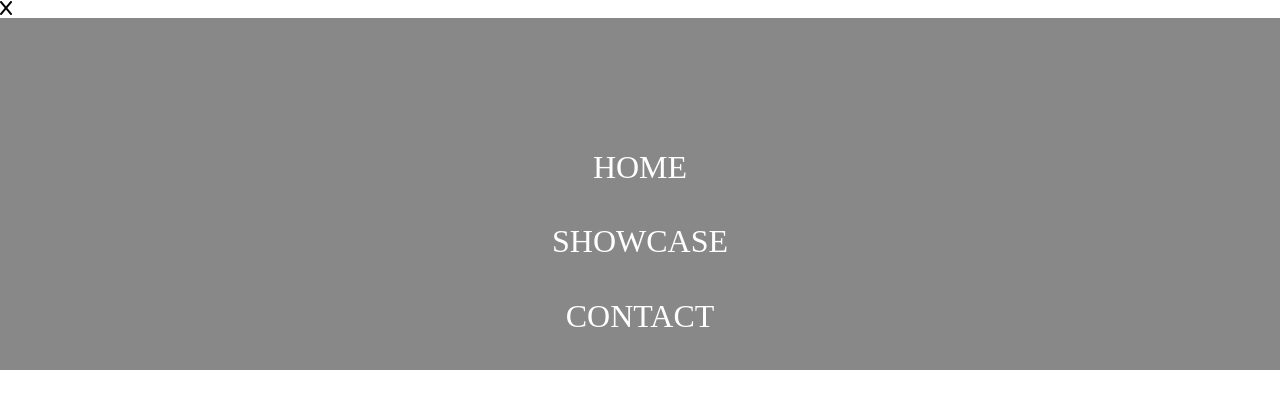
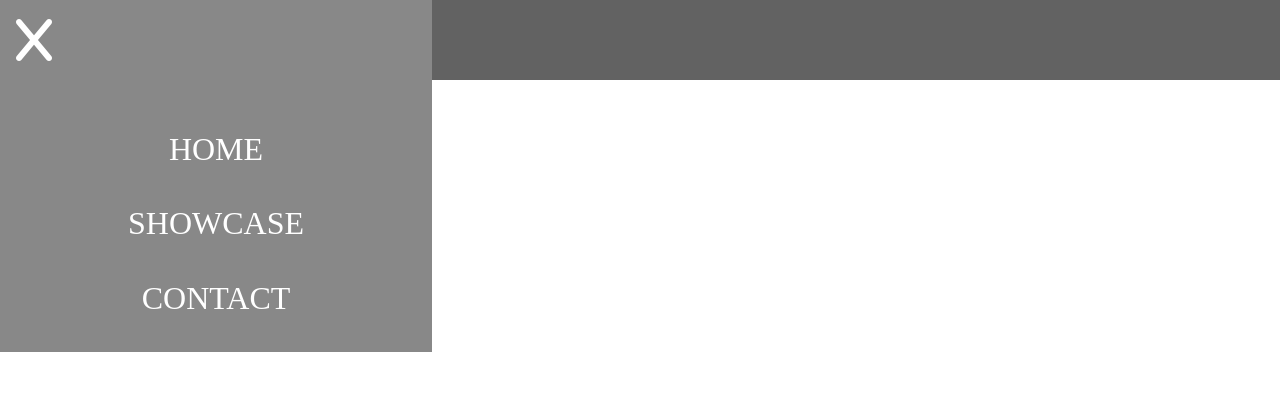
Before and after one commit to JoshLutrick/navigationBars, a plain HTML site: page navbarOne/index.html in a window 1280 px wide. Both pictures are taken after a click on the icon 37 px from the left and 40 px from the top of the page. Drawn offline with Linux system fonts and the light colour scheme.

Commit message:
Added some styling to fa-x bar class

```diff
--- a/navbarOne/style.css
+++ b/navbarOne/style.css
@@ -9,14 +9,32 @@
     display: flex;
     justify-content: center;
     align-items: flex-end;
-    z-index: 0;
+    position: fixed;
+    transition: .5s;
+    top: -22rem;
+    z-index: 1;
+}
+.navContainerDiv {
+    background-color: rgb(98, 98, 98);
+    width: 100%;
+    height: 5rem;
+    z-index: 7999;
 }
 .fa-bars {
     font-size: 3rem;
     margin: 1rem;
     position: fixed;
     z-index: 80000;
-    color: white;
+    color: rgb(255, 255, 255);
+}
+.fa-x {
+    font-size: 3rem;
+    margin: 1rem;
+    position: fixed;
+    z-index: 80000;
+    color: rgb(255, 255, 255);
+    transform: scaleX(3rem);
+    transition: .3s;
 }
 .navList {
     display: flex;
@@ -27,20 +45,23 @@
 }
 .navList li {
     padding: 1rem;
+    z-index: 1;
     width: 23rem;
 }
 .navList, a{
     text-decoration: none;
     list-style-type: none;
     font-size: 2rem;
+    z-index: 1;
     color: white;
 }
 .navList li:hover {
     background-color: rgb(179, 179, 179);
 }
-.hideNav {
-    top: -22rem;
+.showNav {
+    position: fixed;
+    top: 0rem;
+    z-index: 0;
+    transform: translateY(0rem);
+    transition: .5s;
 }
-.showNav {
-    top: 0;
-}
```
